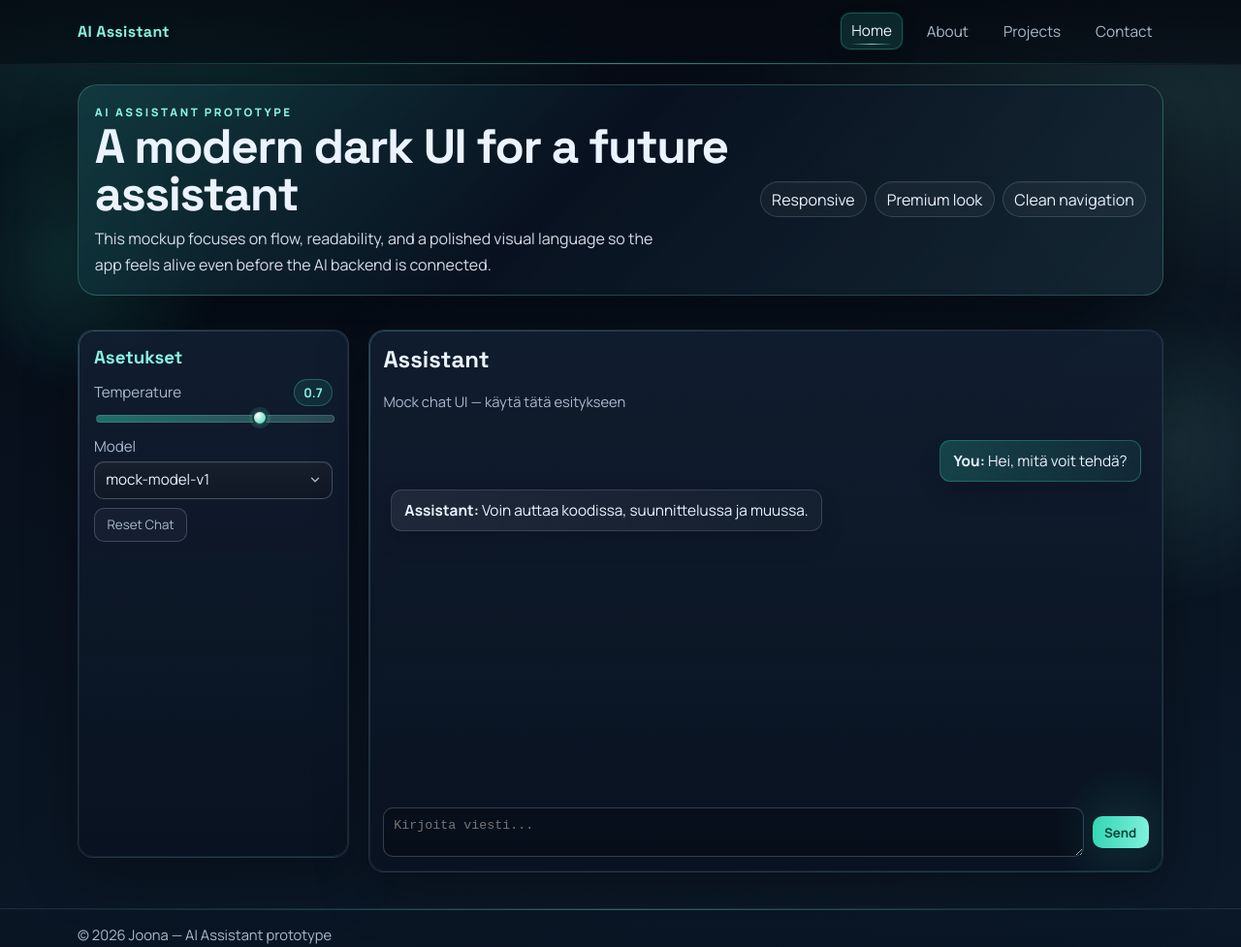
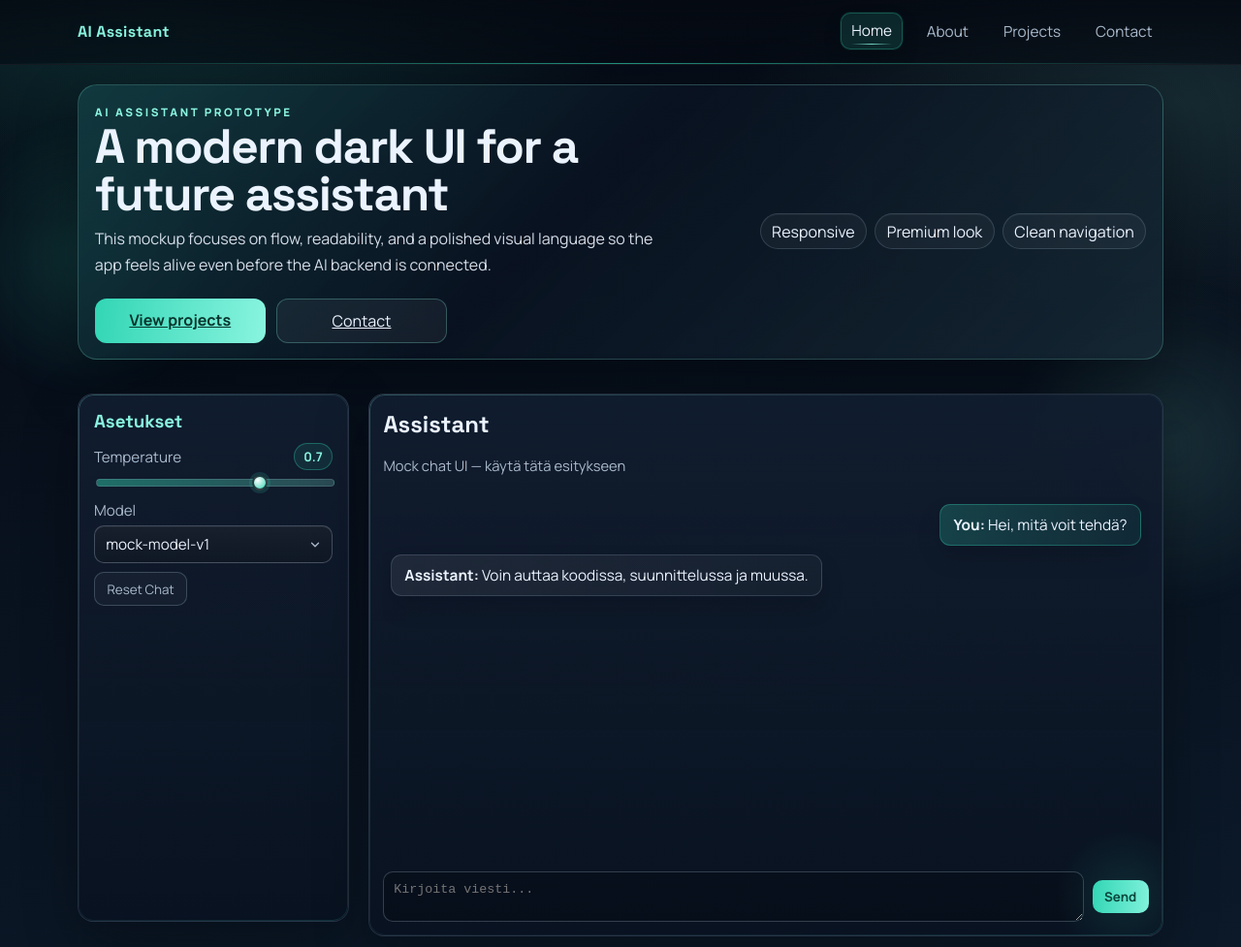
Before and after one commit to jehkis/-ai-assistant-app, a plain HTML site: page index.html in a window 1280 px wide. Shown: the top 977 px of the page at 97% size. Drawn offline with Linux system fonts and the light colour scheme.

Commit message:
Add hero call-to-action buttons

```diff
--- a/index.html
+++ b/index.html
@@ -30,6 +30,10 @@
           This mockup focuses on flow, readability, and a polished visual language so the app feels alive even
           before the AI backend is connected.
         </p>
+        <div class="hero-actions">
+          <a class="btn primary hero-btn" href="projects.html">View projects</a>
+          <a class="btn hero-btn" href="contact.html">Contact</a>
+        </div>
       </div>
       <div class="hero-points">
         <span class="hero-pill">Responsive</span>
--- a/styles.css
+++ b/styles.css
@@ -568,6 +568,35 @@ textarea {
   margin-top: 1rem;
 }
 
+.hero-actions {
+  display: flex;
+  flex-wrap: wrap;
+  gap: 0.7rem;
+  margin-top: 1.1rem;
+}
+
+.hero-btn {
+  min-width: 9.5rem;
+  justify-content: center;
+  text-align: center;
+}
+
+.hero-btn.btn {
+  padding: 0.7rem 1rem;
+  border-radius: 12px;
+}
+
+.hero-btn:not(.primary) {
+  border-color: rgba(137, 244, 223, 0.28);
+  background: rgba(255, 255, 255, 0.05);
+  color: var(--text);
+}
+
+.hero-btn:not(.primary):hover {
+  border-color: rgba(137, 244, 223, 0.4);
+  background: rgba(50, 214, 181, 0.1);
+}
+
 .hero-pill {
   display: inline-flex;
   align-items: center;
@@ -742,9 +771,21 @@ textarea {
     align-items: center;
   }
 
+  .hero-copy {
+    padding-right: 0.5rem;
+  }
+
   .hero-points {
     justify-content: flex-end;
     align-self: center;
+  }
+
+  .hero-actions {
+    margin-top: 1.25rem;
+  }
+
+  .hero-btn {
+    min-width: 11rem;
   }
 
   .chat-area {
```
